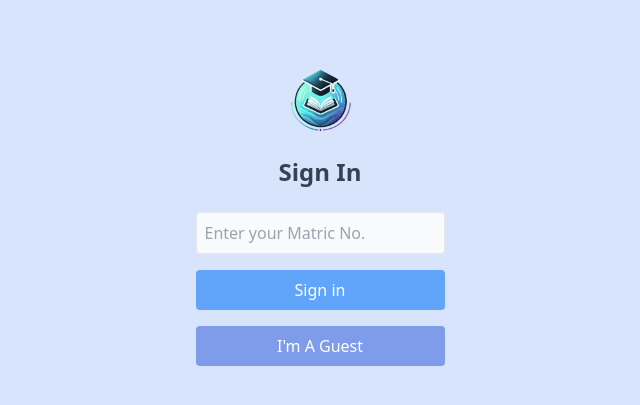
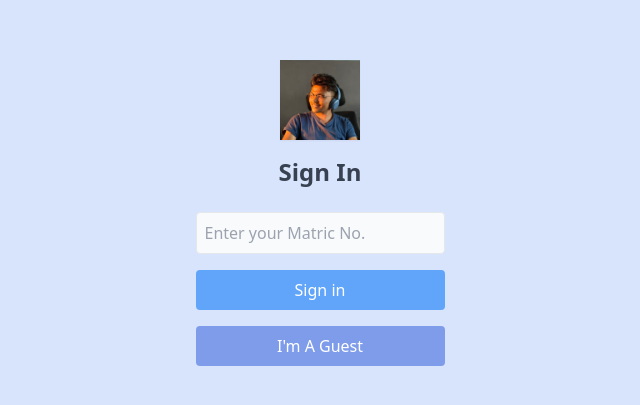
Before and after one commit to sandesb/reduxing, a React (Vite) app: page / in a window 1280 px wide. Shown: the part 187-592 px from the top of the page, without its empty margins (320-960 px from the left). Built offline with nearby package versions, Linux system fonts and the light colour scheme; no server answers; the database is empty; what cloudinary-core would draw is missing.

Commit message:
finalizing

```diff
--- a/src/components/PopOver.jsx
+++ b/src/components/PopOver.jsx
@@ -2,6 +2,7 @@ import React from 'react';
 import { useDispatch, useSelector } from 'react-redux'; // Import Redux hooks
 import { logout } from '../redux/userSlice'; // Import logout action
 import { useNavigate } from 'react-router-dom'; // Import for navigation
+import dp from "../assets/logo/user.png"; // Import the user image
 
 const PopOver = ({ open, onClose }) => {
   const dispatch = useDispatch();
@@ -28,11 +29,7 @@ const PopOver = ({ open, onClose }) => {
       style={{ top: '50px', left: '20px', zIndex: '30' }} // Adjust the position
     >
       <div className="flex items-center justify-between gap-4 mb-2">
-        <img
-          src="https://images.unsplash.com/photo-1633332755192-727a05c4013d?ixlib=rb-1.2.1&amp;ixid=MnwxMjA3fDB8MHxwaG90by1wYWdlfHx8fGVufDB8fHx8&amp;auto=format&amp;fit=crop&amp;w=1480&amp;q=80"
-          alt={name}
-          className="relative inline-block object-cover object-center w-12 h-12 rounded-full"
-        />
+      <img src={dp} alt={name} className="relative inline-block object-cover object-center w-12 h-12 rounded-full" />
         <button
           className="select-none rounded-lg bg-blue-400 py-2 px-3 text-center align-middle font-sans text-xs font-bold uppercase text-white shadow-md shadow-gray-900/10 transition-all hover:shadow-lg hover:shadow-gray-900/20 focus:opacity-[0.85] focus:shadow-none active:opacity-[0.85] active:shadow-none"
           type="button"
--- a/src/pages/Login.jsx
+++ b/src/pages/Login.jsx
@@ -4,6 +4,7 @@ import { useDispatch } from 'react-redux';
 import LogInput from "../components/LogInput";
 import { useGetStudentsQuery } from '../redux/studentsApi';
 import { loginSuccess } from '../redux/userSlice'; // Import the loginSuccess action
+import dp from "../assets/dp.jpg"; // Import the image
 
 const Login = () => {
   const [matricNo, setMatricNo] = useState('');
@@ -46,7 +47,7 @@ const Login = () => {
   return (
     <div className="flex justify-center items-center h-screen bg-primary-bg">
       <div id="login" className="p-8 rounded max-w-sm text-center">
-        <img className="logo1 mb-4 inline-flex w-20" src="src/assets/logo/colorized.png" alt="Logo" />
+        <img className="logo1 mb-4 inline-flex w-20 shadow-sm" src={dp} alt="Logo" />
         <h1 className="text-2xl font-semibold mb-6 text-center text-gray-700">Sign In</h1>
         <form onSubmit={doLogin}>
           <LogInput
```
